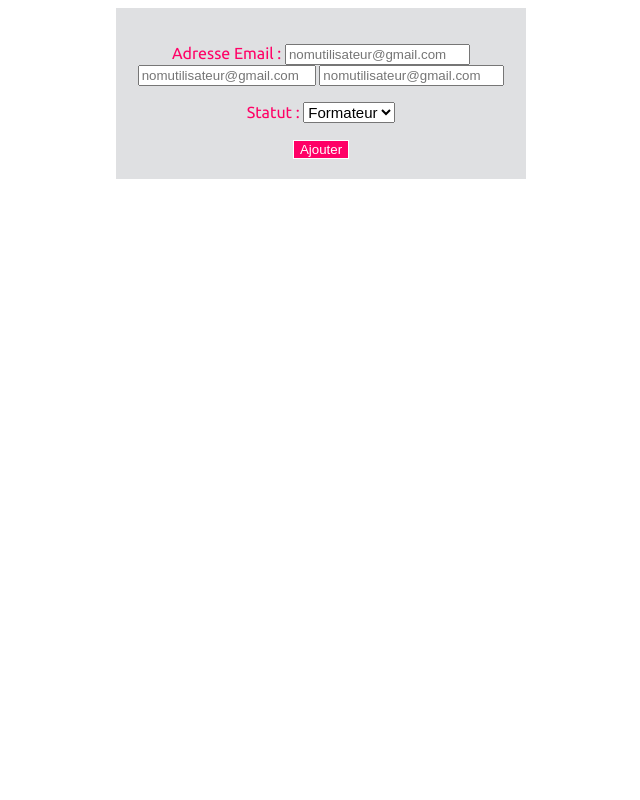
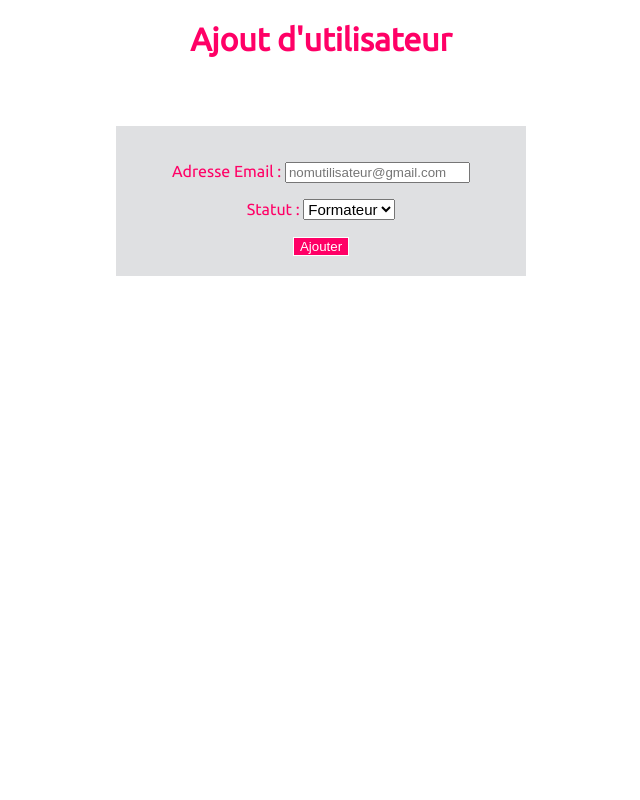
Before and after one commit to SoinSoin/PrjMeteo, a PHP site: page /ajouter_utilisateurs.html in a window 1280 px wide. Shown: the whole page, without its empty margins (319-959 px from the left). Run offline with PHP 8.4, Linux system fonts and the light colour scheme.

Commit message:
plus ou moins regle les conflits

```diff
--- a/ajouter_utilisateurs.html
+++ b/ajouter_utilisateurs.html
@@ -9,14 +9,13 @@
 </head>
 
 <body>
+<div class="tout">
+    <h1>Ajout d'utilisateur </h1>
     <form class="box" action="cible.php" method="post">
         <div class="adresse">
             <p> Adresse Email :
                 <input type="email" name="adresse" required placeholder="nomutilisateur@gmail.com">
-
-                <input id="width-input" type="text" name="adresse" required placeholder="nomutilisateur@gmail.com">
-                <input type="email" name="adresse" required placeholder="nomutilisateur@gmail.com">
-            </p>
+             </p>
         </div>
         <label class="statut">
             <p>Statut :
@@ -30,6 +29,7 @@
             <input class="boutton" type="submit" value="Ajouter">
         </div>
     </form>
+</div>
 </body>
 
 </html>
--- a/css/ajout.css
+++ b/css/ajout.css
@@ -18,6 +18,7 @@ h1
     white-space: nowrap;
     text-decoration: none;
     background-color: #ff0066;
+
 }
 
 #width-input{
@@ -41,4 +42,21 @@ select
     padding-bottom: 20px;
     	color: #ff0066;
 	text-align: center;
+
 }
+h1,form
+{
+    margin-bottom: 58px;
+    color: #ff0066;
+    padding-bottom: 10px;
+    text-align: center;
+}
+html,.tout{
+    margin-bottom: 12px;
+    height: 100%;
+    padding: 0;
+    margin: 0;
+    background-color: white;
+    font-family: 'Ubuntu' , sans-serif;
+
+}
--- a/page_apprenants.html
+++ b/page_apprenants.html
@@ -34,16 +34,16 @@
     <div id="logo">
         <img src="images/logo_METEON.png" title="logo" class="logo"></img>
     </div>
-<<<<<<< HEAD
+
     <!-- Fonctionnel mais a refaire en virant toute les div inutiles, on le fera quand on aura le temps -->
     <div id="divinutile"></div>
     <!-- dive a enlever, ce n'est pas une priorité -->
     <div id="divinutile2"></div>
-=======
+
     <div id="date"></div>
     <!-- dive a enlever, ce n'est pas une priorité -->
     <div id="titre"></div>
->>>>>>> je_test
+
     <!-- Les boutons sont non cliquables tant que l'humeur n'est pas définie car on ne veut pas qu'ils le soient afin d'être sur que les gens remplissent l'humeur -->
     <div id="date"><!-- <a href="index.html" id="bouton_deconnexion">Déconnexion</a> --></div>
     <div id="divinutile3"><!-- <a href="formulaire_modifications.html" id="bouton_modifier">Modifier</a> --></div>
```
Also changed, not shown: formulaire_mdp_oublie.html (+2 -5 lines).
